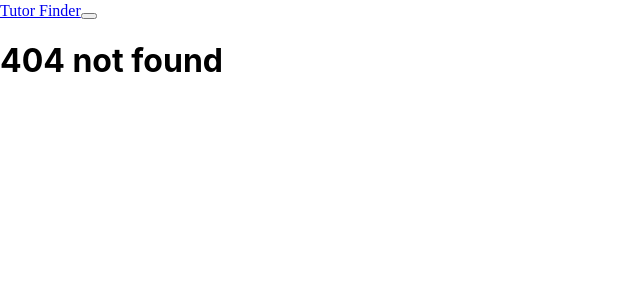
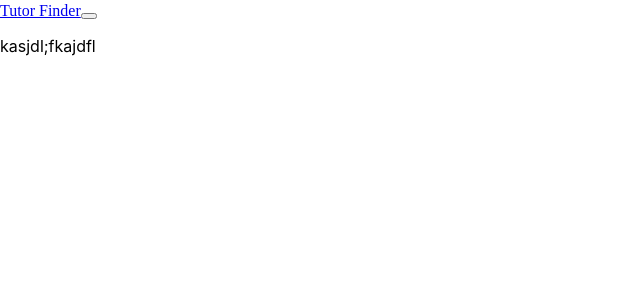
Before and after one commit to jashpal37/TutorFinder, a React (Create React App) app in the folder frontend/: page /admin in a window 1280 px wide. Before the commit this address had no page. Shown: the top 300 px of the page, without its empty margins (0-640 px from the left). Built offline with nearby package versions, Linux system fonts and the light colour scheme; the HTML template or start-up script is replaced by a standard one.

Commit message:
adminpage after login

```diff
--- a/frontend/src/App.js
+++ b/frontend/src/App.js
@@ -10,6 +10,7 @@ import ErrorPage from "./components/ErrorPage"
 import TutorProfile from "./components/TutorProfile";
 import TutorCard from "./components/TutorCard";
 import Adminlogin from "./components/Adminlogin";
+import Admin from "./components/Admin";
 
 const App = function () {
   return (
@@ -24,6 +25,7 @@ const App = function () {
           <Route path="/tutor" element={<TutorProfile />} />
           <Route path="/subject" element={<TutorCard />} />
           <Route path="/adminlogin" element={<Adminlogin />} />
+          <Route path="/admin" element={<Admin/>} />
           <Route path="*" element={<ErrorPage />} />
 
 
--- /dev/null
+++ b/frontend/src/components/Admin.jsx
@@ -0,0 +1,22 @@
+import React from "react";
+import { useState } from "react";
+import { NavLink,useNavigate } from "react-router-dom";
+import loginpic from "./../signin.svg";
+import { TextField, Button, InputAdornment, IconButton } from "@mui/material";
+import {
+  LockOpen,
+  MailOutlined,
+  Visibility,
+  VisibilityOff,
+} from "@mui/icons-material";
+import "./styles/Login.css"
+
+function Login() {
+  return (
+    <>
+    <p>kasjdl;fkajdfl</p>
+    </>
+  );
+}
+
+export default Login;
```
